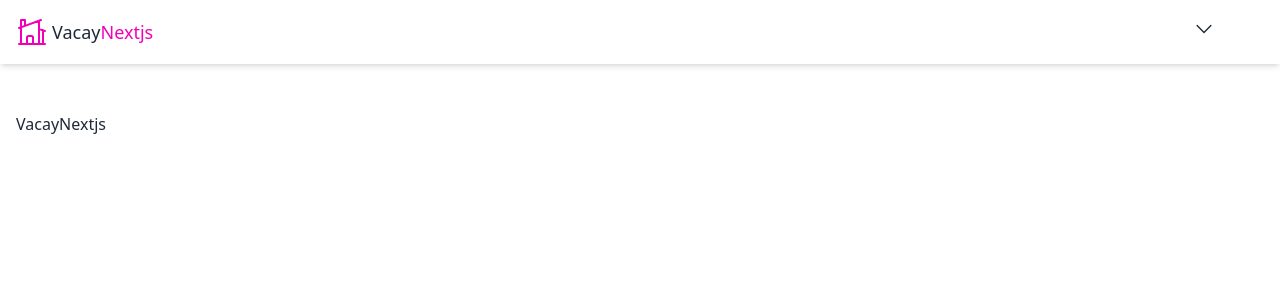
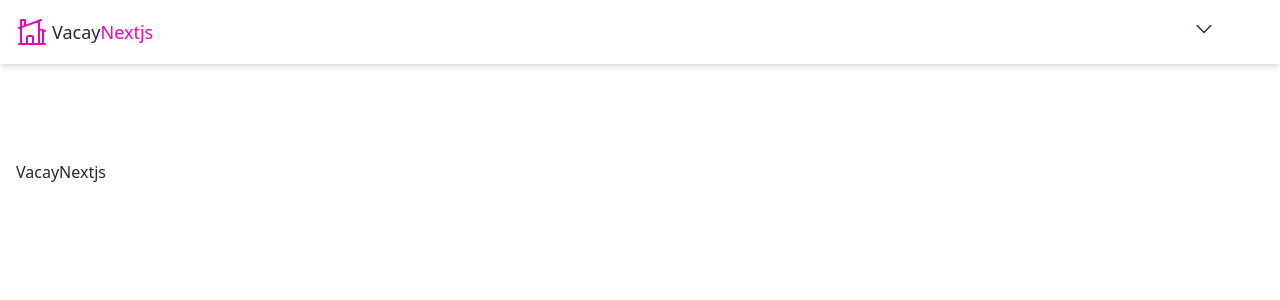
Before and after one commit to jardadev/Vacay-Nextjs, a Next.js app: page / in a window 1280 px wide. Shown: the top 300 px of the page. Built offline with nearby package versions, Linux system fonts and the light colour scheme.

Commit message:
fix padding

```diff
--- a/components/UI/Layout.jsx
+++ b/components/UI/Layout.jsx
@@ -4,7 +4,7 @@ const Layout = ({ children }) => {
 	return (
 		<div className='min-h-screen flex flex-col'>
 			<Nav />
-			<div className='px-4 py-12 lg:container lg:mx-auto'>
+			<div className='px-4 py-24 lg:container lg:mx-auto'>
 				<main>{children}</main>
 			</div>
 		</div>
```
